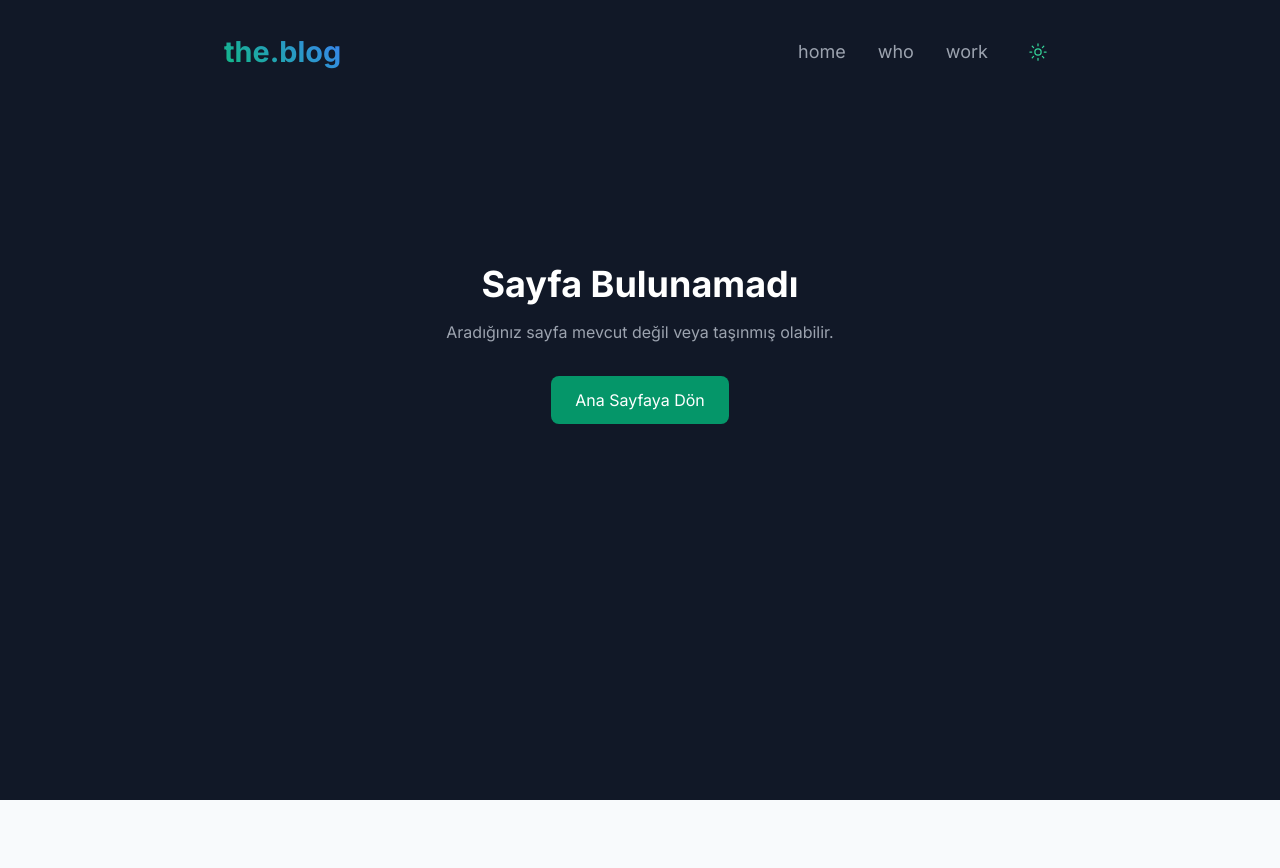
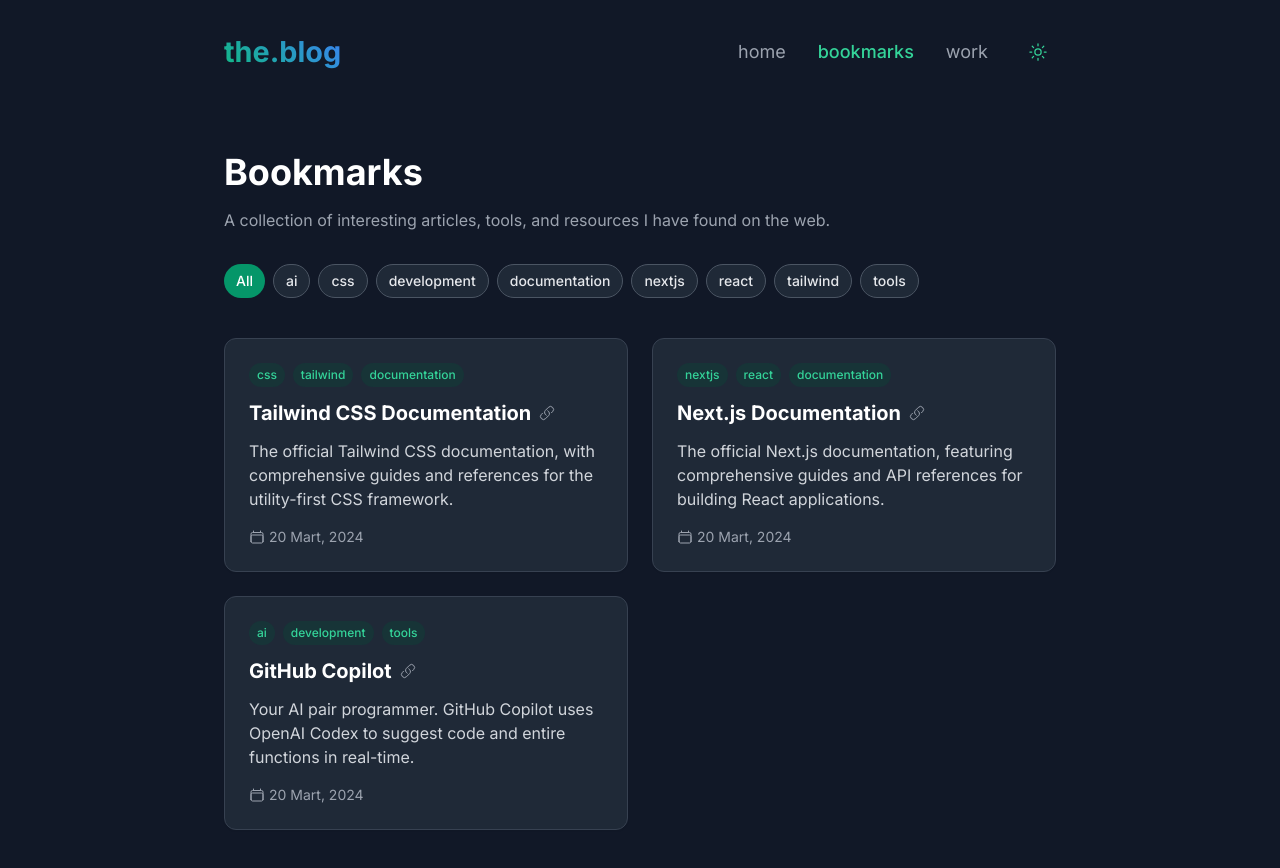
Before and after one commit to ecsabanci/next-blog, a Next.js app: page /bookmarks in a window 1280 px wide. Before the commit this address had no page. Shown: the top 868 px of the page. Before the commit the page ends 800 px from the top, so only its background shows below. Built offline with nearby package versions, Linux system fonts and the light colour scheme.

Commit message:
Update BlogList and NavMenu components: Adjust BlogList layout for xxl grid support and replace 'who' link with 'bookmarks' in NavMenu, enhancing navigation options.

```diff
--- /dev/null
+++ b/src/app/bookmarks/client.tsx
@@ -0,0 +1,77 @@
+'use client';
+
+import { useState } from 'react';
+import { BookmarkCard } from '@/components/BookmarkCard';
+import type { BookmarkData } from '@/utils/bookmarks';
+
+interface ClientBookmarksProps {
+    initialBookmarks: BookmarkData[];
+    allTags: string[];
+}
+
+export function ClientBookmarks({ initialBookmarks, allTags }: ClientBookmarksProps) {
+    const [selectedTag, setSelectedTag] = useState<string | null>(null);
+
+    const filteredBookmarks = selectedTag
+        ? initialBookmarks.filter((bookmark) => bookmark.tags.includes(selectedTag))
+        : initialBookmarks;
+
+    return (
+        <div className="py-6 sm:py-12">
+            <div className="mb-8">
+                <h1 className="text-2xl sm:text-3xl lg:text-4xl font-bold mb-4 text-gray-900 dark:text-white">
+                    Bookmarks
+                </h1>
+                <p className="text-sm sm:text-base text-gray-600 dark:text-gray-400">
+                    A collection of interesting articles, tools, and resources I have found on the web.
+                </p>
+            </div>
+
+            {/* Tags filter */}
+            <div className="relative mb-8">
+                <div className="overflow-x-auto scrollbar-hide">
+                    <div className="flex gap-2 sm:px-0 min-w-max pb-2">
+                        <button
+                            onClick={() => setSelectedTag(null)}
+                            className={`px-3 py-1.5 text-xs sm:text-sm font-medium rounded-full transition-colors ${selectedTag === null
+                                ? 'bg-emerald-600 text-white'
+                                : 'text-gray-700 dark:text-gray-200 bg-white dark:bg-gray-800 border border-gray-300 dark:border-gray-600 hover:bg-gray-50 dark:hover:bg-gray-700'
+                                }`}
+                        >
+                            All
+                        </button>
+                        {allTags.map((tag) => (
+                            <button
+                                key={tag}
+                                onClick={() => setSelectedTag(tag)}
+                                className={`px-3 py-1.5 text-xs sm:text-sm font-medium rounded-full transition-colors ${selectedTag === tag
+                                    ? 'bg-emerald-600 text-white'
+                                    : 'text-gray-700 dark:text-gray-200 bg-white dark:bg-gray-800 border border-gray-300 dark:border-gray-600 hover:bg-gray-50 dark:hover:bg-gray-700'
+                                    }`}
+                            >
+                                {tag}
+                            </button>
+                        ))}
+                    </div>
+                </div>
+                <div className="absolute right-0 top-0 h-full w-12 bg-gradient-to-l from-gray-900 to-transparent pointer-events-none sm:hidden" />
+            </div>
+
+            {/* Bookmarks grid */}
+            <div className="grid grid-cols-1 md:grid-cols-2 xxl:grid-cols-3 gap-4 sm:gap-6">
+                {filteredBookmarks.map((bookmark) => (
+                    <BookmarkCard key={bookmark.id} bookmark={bookmark} />
+                ))}
+            </div>
+
+            {/* No results message */}
+            {filteredBookmarks.length === 0 && (
+                <div className="text-center py-12">
+                    <p className="text-gray-600 dark:text-gray-400">
+                        No bookmarks found {selectedTag && `with tag "${selectedTag}"`}.
+                    </p>
+                </div>
+            )}
+        </div>
+    );
+}
--- /dev/null
+++ b/src/app/bookmarks/page.tsx
@@ -0,0 +1,14 @@
+import { Container } from '@/components/Container';
+import { getAllBookmarks, getAllTags } from '@/utils/bookmarks';
+import { ClientBookmarks } from '@/app/bookmarks/client';
+
+export default function BookmarksPage() {
+    const bookmarks = getAllBookmarks();
+    const allTags = getAllTags();
+
+    return (
+        <Container>
+            <ClientBookmarks initialBookmarks={bookmarks} allTags={allTags} />
+        </Container>
+    );
+}
--- a/src/components/BlogList.tsx
+++ b/src/components/BlogList.tsx
@@ -39,7 +39,7 @@
 
     return (
         <>
-            <div className="grid grid-cols-1 md:grid-cols-2 lg:grid-cols-3 gap-4 sm:gap-6 mb-6 sm:mb-8">
+            <div className="grid grid-cols-1 md:grid-cols-2 xxl:grid-cols-3 gap-4 sm:gap-6 mb-6 sm:mb-8">
                 {currentPosts.map((post) => (
                     <PostCard key={post.id} post={post} />
                 ))}
--- /dev/null
+++ b/src/components/BookmarkCard.tsx
@@ -0,0 +1,51 @@
+import { CalendarIcon, LinkIcon } from '@heroicons/react/24/outline';
+import { formatDate } from '@/utils/date';
+import type { BookmarkData } from '@/utils/bookmarks';
+
+interface BookmarkCardProps {
+    bookmark: BookmarkData;
+}
+
+export function BookmarkCard({ bookmark }: BookmarkCardProps) {
+    return (
+        <article className="group relative flex flex-col h-full p-4 sm:p-6 bg-white dark:bg-gray-800 rounded-xl shadow-sm border border-gray-200 dark:border-gray-700 hover:shadow-md transition-all duration-300">
+            {/* Tags */}
+            <div className="flex flex-wrap gap-2 mb-3">
+                {bookmark.tags.map((tag) => (
+                    <span
+                        key={tag}
+                        className="px-2 py-1 text-xs font-medium text-emerald-600 dark:text-emerald-400 bg-emerald-50 dark:bg-emerald-900/30 rounded-full"
+                    >
+                        {tag}
+                    </span>
+                ))}
+            </div>
+
+            {/* Title and Link */}
+            <div className="mb-3">
+                <a
+                    href={bookmark.url}
+                    target="_blank"
+                    rel="noopener noreferrer"
+                    className="group-hover:text-emerald-600 dark:group-hover:text-emerald-400 transition-colors"
+                >
+                    <h2 className="text-lg sm:text-xl font-bold text-gray-900 dark:text-white inline-flex items-center gap-2">
+                        {bookmark.title}
+                        <LinkIcon className="w-4 h-4 text-gray-400 group-hover:text-emerald-500 transition-colors" />
+                    </h2>
+                </a>
+            </div>
+
+            {/* Description */}
+            <p className="text-sm sm:text-base text-gray-600 dark:text-gray-300 mb-4 flex-grow">
+                {bookmark.description}
+            </p>
+
+            {/* Date */}
+            <div className="flex items-center text-xs sm:text-sm text-gray-600 dark:text-gray-400">
+                <CalendarIcon className="w-3 h-3 sm:w-4 sm:h-4 mr-1" />
+                <time dateTime={bookmark.date}>{formatDate(bookmark.date)}</time>
+            </div>
+        </article>
+    );
+}
--- a/src/components/NavMenu.tsx
+++ b/src/components/NavMenu.tsx
@@ -3,14 +3,14 @@
 import Link from 'next/link';
 import { usePathname } from 'next/navigation';
 import { ThemeToggle } from './ThemeToggle';
-import { IoHomeOutline, IoPersonOutline, IoBriefcaseOutline } from 'react-icons/io5';
+import { IoHomeOutline, IoBookmarkOutline, IoBriefcaseOutline } from 'react-icons/io5';
 
 export function NavMenu() {
   const pathname = usePathname();
 
   const menuItems = [
     { href: '/', label: 'home', icon: <IoHomeOutline className="w-4 h-4" /> },
-    { href: '/who', label: 'who', icon: <IoPersonOutline className="w-4 h-4" /> },
+    { href: '/bookmarks', label: 'bookmarks', icon: <IoBookmarkOutline className="w-4 h-4" /> },
     { href: '/work', label: 'work', icon: <IoBriefcaseOutline className="w-4 h-4" /> },
   ];
 
--- /dev/null
+++ b/src/content/bookmarks/github-copilot.md
@@ -0,0 +1,9 @@
+---
+title: "GitHub Copilot"
+url: "https://github.com/features/copilot"
+date: "2024-03-20"
+tags: ["ai", "development", "tools"]
+description: "Your AI pair programmer. GitHub Copilot uses OpenAI Codex to suggest code and entire functions in real-time."
+---
+
+GitHub Copilot is an AI pair programmer that helps you write better code faster. It draws context from comments and code to suggest individual lines and whole functions instantly.
--- /dev/null
+++ b/src/content/bookmarks/nextjs-docs.md
@@ -0,0 +1,9 @@
+---
+title: "Next.js Documentation"
+url: "https://nextjs.org/docs"
+date: "2024-03-20"
+tags: ["nextjs", "react", "documentation"]
+description: "The official Next.js documentation, featuring comprehensive guides and API references for building React applications."
+---
+
+The Next.js documentation is an excellent resource for learning how to build React applications with the Next.js framework. It includes detailed guides, API references, and best practices.
--- /dev/null
+++ b/src/content/bookmarks/tailwind-docs.md
@@ -0,0 +1,9 @@
+---
+title: "Tailwind CSS Documentation"
+url: "https://tailwindcss.com/docs"
+date: "2024-03-20"
+tags: ["css", "tailwind", "documentation"]
+description: "The official Tailwind CSS documentation, with comprehensive guides and references for the utility-first CSS framework."
+---
+
+Tailwind CSS documentation provides everything you need to know about the framework, from getting started to advanced concepts. It includes a searchable class reference and component examples.
--- /dev/null
+++ b/src/utils/bookmarks.ts
@@ -0,0 +1,67 @@
+import fs from 'fs';
+import path from 'path';
+import matter from 'gray-matter';
+
+const bookmarksDirectory = path.join(process.cwd(), 'src/content/bookmarks');
+
+export interface BookmarkData {
+  id: string;
+  title: string;
+  url: string;
+  date: string;
+  tags: string[];
+  description: string;
+  content?: string;
+}
+
+export function getAllBookmarks(): BookmarkData[] {
+  // Get file names under /bookmarks
+  const fileNames = fs.readdirSync(bookmarksDirectory);
+  const allBookmarksData = fileNames.map((fileName) => {
+    // Remove ".md" from file name to get id
+    const id = fileName.replace(/\.md$/, '');
+
+    // Read markdown file as string
+    const fullPath = path.join(bookmarksDirectory, fileName);
+    const fileContents = fs.readFileSync(fullPath, 'utf8');
+
+    // Use gray-matter to parse the bookmark metadata section
+    const matterResult = matter(fileContents);
+
+    // Combine the data with the id
+    return {
+      id,
+      title: matterResult.data.title,
+      url: matterResult.data.url,
+      date: matterResult.data.date,
+      tags: matterResult.data.tags || [],
+      description: matterResult.data.description,
+      content: matterResult.content,
+    };
+  });
+
+  // Sort bookmarks by date
+  return allBookmarksData.sort((a, b) => {
+    if (a.date < b.date) {
+      return 1;
+    } else {
+      return -1;
+    }
+  });
+}
+
+export function getBookmarksByTag(tag: string): BookmarkData[] {
+  const allBookmarks = getAllBookmarks();
+  return allBookmarks.filter((bookmark) => bookmark.tags.includes(tag));
+}
+
+export function getAllTags(): string[] {
+  const allBookmarks = getAllBookmarks();
+  const tags = new Set<string>();
+
+  allBookmarks.forEach((bookmark) => {
+    bookmark.tags.forEach((tag) => tags.add(tag));
+  });
+
+  return Array.from(tags).sort();
+}
```
